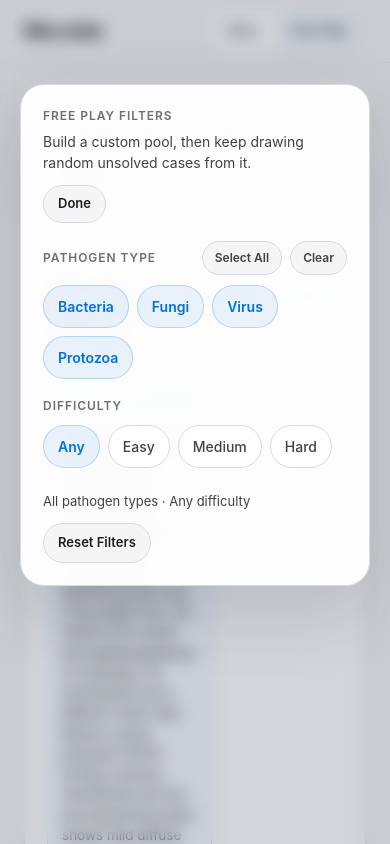
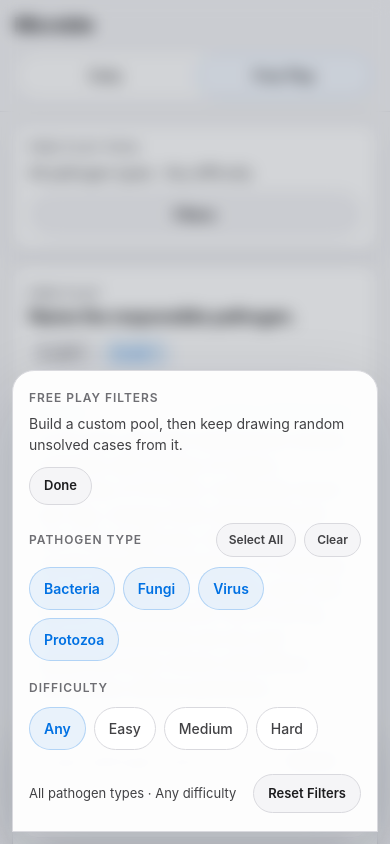
Before and after one commit to alex-halme/Microble, a Next.js app: page /play in a window 390 px wide. Both pictures are taken after a click on the button "Filters". Shown: the top 844 px of the page. Built offline with nearby package versions, Linux system fonts and the light colour scheme.

Commit message:
Polish mobile gameplay layout

```diff
--- a/app/globals.css
+++ b/app/globals.css
@@ -115,3 +115,172 @@ body {
 .nav-link:hover {
   color: var(--fg);
 }
+
+@media (max-width: 768px) {
+  .site-header-inner {
+    padding: 10px 14px !important;
+    align-items: flex-start !important;
+    flex-direction: column !important;
+    gap: 10px !important;
+  }
+
+  .site-main {
+    padding: 12px 12px calc(120px + env(safe-area-inset-bottom)) !important;
+  }
+
+  .top-nav {
+    width: 100%;
+    justify-content: stretch;
+  }
+
+  .top-nav .nav-link {
+    flex: 1 1 0;
+    text-align: center;
+    padding: 10px 12px !important;
+    font-size: 14px !important;
+  }
+
+  .filter-toolbar {
+    margin-bottom: 12px !important;
+    padding: 14px 16px !important;
+    border-radius: 16px !important;
+    gap: 10px !important;
+    align-items: stretch !important;
+  }
+
+  .filter-toolbar > div {
+    width: 100%;
+  }
+
+  .filter-toolbar button {
+    width: 100%;
+    justify-content: center;
+  }
+
+  .filter-popup-overlay {
+    padding: 60px 12px 12px !important;
+    align-items: flex-end !important;
+  }
+
+  .filter-popup-panel {
+    max-width: none !important;
+    border-radius: 22px 22px 0 0 !important;
+    padding: 18px 16px calc(18px + env(safe-area-inset-bottom)) !important;
+  }
+
+  .gameboard-shell {
+    max-width: none !important;
+    width: 100%;
+  }
+
+  .gameboard-card {
+    border-radius: 16px !important;
+    overflow: visible !important;
+  }
+
+  .gameboard-header {
+    padding: 16px 16px 12px !important;
+    flex-direction: column !important;
+    align-items: flex-start !important;
+  }
+
+  .gameboard-header h1 {
+    font-size: 18px !important;
+    line-height: 1.1 !important;
+  }
+
+  .gameboard-status-pills {
+    width: 100%;
+    flex-wrap: wrap;
+  }
+
+  .gameboard-hints {
+    padding: 12px 12px 0 !important;
+  }
+
+  .hint-grid {
+    grid-template-columns: 1fr !important;
+    gap: 10px !important;
+  }
+
+  .hint-card {
+    width: 100%;
+    padding: 12px 14px !important;
+    border-radius: 14px !important;
+  }
+
+  .hint-card p {
+    font-size: 16px !important;
+    line-height: 1.55 !important;
+  }
+
+  .gameboard-input-region {
+    position: sticky;
+    bottom: calc(env(safe-area-inset-bottom) + 6px);
+    z-index: 8;
+    margin: 8px 8px 0;
+    padding: 10px !important;
+    border: 1px solid var(--border) !important;
+    border-radius: 16px !important;
+    background: rgba(255, 255, 255, 0.94) !important;
+    backdrop-filter: saturate(180%) blur(20px);
+    box-shadow: 0 18px 44px rgba(15, 23, 42, 0.14);
+  }
+
+  .guess-input-row {
+    padding: 8px 8px 8px 12px !important;
+    border-radius: 14px !important;
+    align-items: stretch !important;
+  }
+
+  .guess-input-row input {
+    min-height: 42px;
+    font-size: 16px !important;
+  }
+
+  .guess-submit-button {
+    min-width: 76px;
+    padding: 0 12px !important;
+    font-size: 14px !important;
+  }
+
+  .guess-input-footer {
+    margin-top: 8px !important;
+    align-items: center !important;
+    flex-direction: row !important;
+    justify-content: flex-end !important;
+    gap: 8px !important;
+    flex-wrap: wrap !important;
+    min-height: 0 !important;
+  }
+
+  .guess-input-helper {
+    display: none !important;
+  }
+
+  .guess-input-helper-feedback {
+    display: block !important;
+    width: 100%;
+  }
+
+  .guess-pass-button {
+    padding: 4px 10px !important;
+    font-size: 12px !important;
+  }
+
+  .result-modal-actions {
+    display: grid !important;
+    grid-template-columns: 1fr 1fr !important;
+    gap: 10px !important;
+    padding: 16px 16px 0 !important;
+  }
+
+  .result-modal-action {
+    width: 100%;
+    min-width: 0 !important;
+  }
+
+  .result-modal-action-close {
+    grid-column: 1 / -1;
+  }
+}
--- a/app/layout.tsx
+++ b/app/layout.tsx
@@ -18,9 +18,14 @@ export default function RootLayout({ children }: { children: React.ReactNode })
     <html lang="en" style={{ colorScheme: "light", background: "#f5f5f7" }}>
       <head>
         <meta name="color-scheme" content="light" />
+        <meta
+          name="format-detection"
+          content="telephone=no, date=no, email=no, address=no"
+        />
       </head>
       <body style={{ background: "#f5f5f7" }}>
         <header
+          className="site-header"
           style={{
             position: "sticky",
             top: 0,
@@ -31,6 +36,7 @@ export default function RootLayout({ children }: { children: React.ReactNode })
           }}
         >
           <div
+            className="site-header-inner"
             style={{
               maxWidth: "1200px",
               margin: "0 auto",
@@ -60,6 +66,7 @@ export default function RootLayout({ children }: { children: React.ReactNode })
         </header>
 
         <main
+          className="site-main"
           style={{
             maxWidth: "1200px",
             margin: "0 auto",
--- a/app/play/page.tsx
+++ b/app/play/page.tsx
@@ -81,6 +81,7 @@ function FilterPopup({
   return (
     <div
       onClick={onClose}
+      className="filter-popup-overlay"
       style={{
         position: "fixed",
         inset: 0,
@@ -95,6 +96,7 @@ function FilterPopup({
     >
       <div
         onClick={(event) => event.stopPropagation()}
+        className="filter-popup-panel"
         style={{
           width: "100%",
           maxWidth: "680px",
@@ -323,6 +325,7 @@ function FilterToolbar({
 
   return (
     <section
+      className="filter-toolbar"
       style={{
         maxWidth: "860px",
         margin: "0 auto 18px",
--- a/components/GameBoard.tsx
+++ b/components/GameBoard.tsx
@@ -1,6 +1,6 @@
 "use client";
 
-import { useState, useEffect, useCallback } from "react";
+import { useState, useEffect, useCallback, useRef } from "react";
 import { useRouter } from "next/navigation";
 import type { CaseReveal, GameState, PublicMicrobleCase } from "@/lib/types";
 import { ORGANISMS } from "@/lib/organisms";
@@ -47,6 +47,7 @@ export default function GameBoard({
   const [freeplayStreak, setFreeplayStreakState] = useState(0);
   const [reveal, setReveal] = useState<CaseReveal | null>(null);
   const [submittingGuess, setSubmittingGuess] = useState(false);
+  const hintsRegionRef = useRef<HTMLDivElement | null>(null);
 
   const storageKey =
     mode === "daily" && date ? dailyKey(date) : freeplaylKey(caseData.id);
@@ -111,6 +112,19 @@ export default function GameBoard({
 
     return () => window.clearTimeout(timer);
   }, [mode, router]);
+
+  useEffect(() => {
+    if (typeof window === "undefined" || !window.matchMedia("(max-width: 768px)").matches) {
+      return;
+    }
+
+    window.requestAnimationFrame(() => {
+      hintsRegionRef.current?.scrollIntoView({
+        behavior: "smooth",
+        block: "start",
+      });
+    });
+  }, [caseData.id]);
 
   useEffect(() => {
     if (!state || !isGameOver(state)) return;
@@ -214,9 +228,10 @@ export default function GameBoard({
 
   return (
     <>
-      <div style={{ maxWidth: "860px", margin: "0 auto" }}>
+      <div className="gameboard-shell" style={{ maxWidth: "860px", margin: "0 auto" }}>
         {/* Main game card */}
         <div
+          className="gameboard-card"
           style={{
             background: "var(--surface)",
             borderRadius: "18px",
@@ -227,6 +242,7 @@ export default function GameBoard({
         >
           {/* Card header */}
           <div
+            className="gameboard-header"
             style={{
               padding: "18px 22px 14px",
               borderBottom: "1px solid var(--border)",
@@ -263,7 +279,7 @@ export default function GameBoard({
             </div>
 
             {/* Status pills */}
-            <div style={{ display: "flex", gap: "6px", flexShrink: 0 }}>
+            <div className="gameboard-status-pills" style={{ display: "flex", gap: "6px", flexShrink: 0 }}>
               {mode === "freeplay" && freeplayStreak >= 2 && (
                 <span
                   className="label"
@@ -319,12 +335,13 @@ export default function GameBoard({
           </div>
 
           {/* Clue list */}
-          <div style={{ padding: "14px 22px" }}>
+          <div ref={hintsRegionRef} className="gameboard-hints" style={{ padding: "14px 22px" }}>
             <HintList hints={caseData.hints} revealed={state.hintsRevealed} />
           </div>
 
           {/* Divider + input area */}
           <div
+            className="gameboard-input-region"
             style={{
               borderTop: "1px solid var(--border)",
               padding: "14px 22px 16px",
--- a/components/GuessInput.tsx
+++ b/components/GuessInput.tsx
@@ -105,10 +105,11 @@ export default function GuessInput({
   const canSkip = hintsRevealed < 5 && guessesRemaining > 1 && !disabled;
 
   return (
-    <div>
+    <div className="guess-input-shell">
       {/* Input row */}
-      <div style={{ position: "relative" }}>
+      <div className="guess-input-row-shell" style={{ position: "relative" }}>
         <div
+          className="guess-input-row"
           style={{
             display: "flex",
             alignItems: "center",
@@ -142,7 +143,7 @@ export default function GuessInput({
             }
             onFocus={() => setFocused(true)}
             disabled={disabled}
-            placeholder="Start typing the pathogen name"
+            placeholder="Type pathogen name"
             autoComplete="off"
             autoCorrect="off"
             autoCapitalize="off"
@@ -162,6 +163,7 @@ export default function GuessInput({
           />
 
           <button
+            className="guess-submit-button"
             onClick={() => handleSubmit()}
             disabled={disabled || !input.trim()}
             style={{
@@ -224,6 +226,7 @@ export default function GuessInput({
 
       {/* Footer row */}
       <div
+        className="guess-input-footer"
         style={{
           display: "flex",
           justifyContent: "space-between",
@@ -234,6 +237,7 @@ export default function GuessInput({
         }}
       >
         <span
+          className={`guess-input-helper${feedback ? " guess-input-helper-feedback" : ""}`}
           style={{
             fontFamily: "var(--font-sans)",
             fontSize: "12px",
@@ -246,6 +250,7 @@ export default function GuessInput({
 
         {canSkip && (
           <button
+            className="guess-pass-button"
             onClick={onSkip}
             style={{
               background: "transparent",
--- a/components/HintList.tsx
+++ b/components/HintList.tsx
@@ -1,5 +1,6 @@
 "use client";
 
+import { useEffect, useRef } from "react";
 import type { Hint } from "@/lib/types";
 
 const CATEGORY_LABELS: Record<string, string> = {
@@ -20,14 +21,37 @@ export default function HintList({ hints, revealed }: HintListProps) {
   const visible = hints.slice(0, revealed);
   const newest = visible.length - 1;
   const remaining = 5 - revealed;
+  const newestHintRef = useRef<HTMLElement | null>(null);
+  const previousRevealedRef = useRef(revealed);
+
+  useEffect(() => {
+    const previousRevealed = previousRevealedRef.current;
+
+    if (
+      revealed > previousRevealed &&
+      previousRevealed > 0 &&
+      typeof window !== "undefined" &&
+      window.matchMedia("(max-width: 768px)").matches
+    ) {
+      window.requestAnimationFrame(() => {
+        newestHintRef.current?.scrollIntoView({
+          behavior: "smooth",
+          block: "start",
+        });
+      });
+    }
+
+    previousRevealedRef.current = revealed;
+  }, [revealed]);
 
   return (
     <div
+      className="hint-grid"
       style={{
         display: "grid",
         gridTemplateColumns: "1fr 1fr",
         gap: "8px",
-        alignItems: "start",
+        alignItems: "stretch",
       }}
     >
       {visible.map((hint, i) => {
@@ -36,11 +60,17 @@ export default function HintList({ hints, revealed }: HintListProps) {
         return (
           <article
             key={hint.order}
+            className="hint-card"
+            ref={isNewest ? newestHintRef : null}
             style={{
               border: `1px solid ${isNewest ? "var(--accent-border)" : "var(--border)"}`,
               borderRadius: "12px",
               padding: "10px 14px",
               background: isNewest ? "var(--surface-tint)" : "var(--surface-subtle)",
+              scrollMarginTop: "96px",
+              height: "100%",
+              display: "flex",
+              flexDirection: "column",
             }}
           >
             <div
@@ -99,6 +129,7 @@ export default function HintList({ hints, revealed }: HintListProps) {
 
       {remaining > 0 && (
         <div
+          className="hint-card hint-card-placeholder"
           style={{
             border: "1px dashed var(--border)",
             borderRadius: "12px",
--- a/components/ResultModal.tsx
+++ b/components/ResultModal.tsx
@@ -293,6 +293,7 @@ export default function ResultModal({
         </div>
 
         <div
+          className="result-modal-actions"
           style={{
             padding: "20px 30px 0",
             display: "flex",
@@ -301,6 +302,7 @@ export default function ResultModal({
           }}
         >
           <button
+            className="result-modal-action result-modal-action-secondary"
             onClick={handleShare}
             disabled={!organism}
             style={{
@@ -336,6 +338,7 @@ export default function ResultModal({
 
           {showNewGame && onNewGame && (
             <button
+              className="result-modal-action result-modal-action-primary"
               onClick={onNewGame}
               style={{
                 flex: 1,
@@ -364,6 +367,7 @@ export default function ResultModal({
 
           {onClose && (
             <button
+              className="result-modal-action result-modal-action-close"
               onClick={onClose}
               style={{
                 minWidth: "120px",
--- a/components/TopNav.tsx
+++ b/components/TopNav.tsx
@@ -14,6 +14,7 @@ export default function TopNav() {
   return (
     <nav
       aria-label="Primary"
+      className="top-nav"
       style={{
         display: "inline-flex",
         gap: "3px",
```
